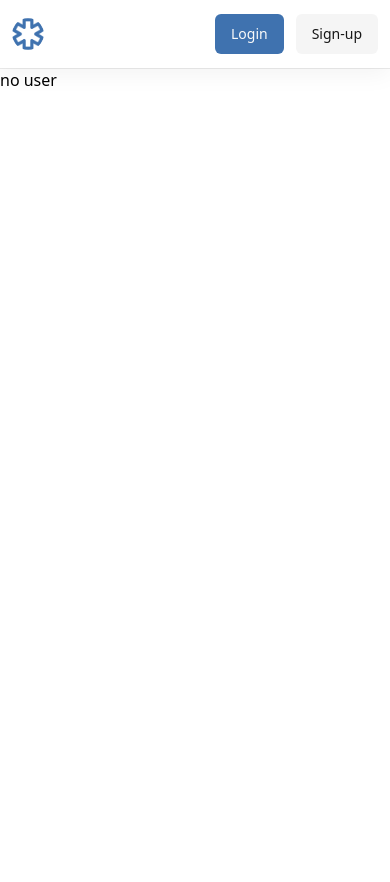
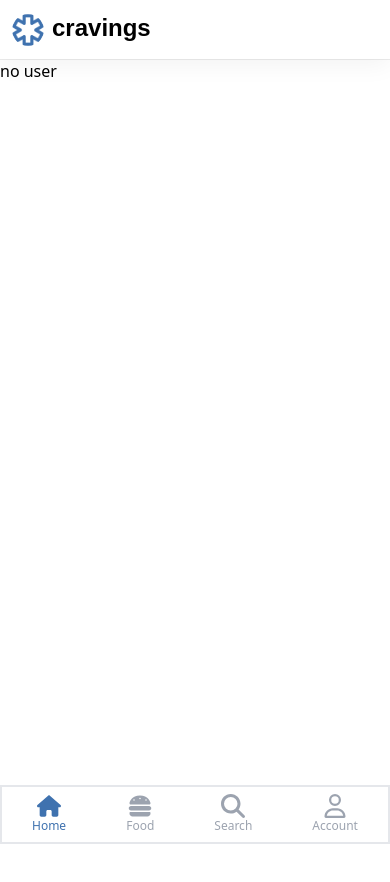
Before and after one commit to Envoy-VC/cravings, a Next.js app: page / in a window 390 px wide. Shown: the top 882 px of the page. Before the commit the page ends 844 px from the top, so only its background shows below. Built offline with nearby package versions, Linux system fonts and the light colour scheme; no server answers.

Commit message:
chore: add mobile responsive navbar

```diff
--- a/package.json
+++ b/package.json
@@ -23,6 +23,7 @@
     "react": "18.2.0",
     "react-dom": "18.2.0",
     "react-icons": "^5.0.1",
+    "sharp": "^0.33.2",
     "tailwind-merge": "^2.2.0",
     "tailwindcss-animate": "^1.0.7",
     "zod": "^3.22.4"
--- a/src/app/layout.tsx
+++ b/src/app/layout.tsx
@@ -2,6 +2,8 @@ import '~/styles/globals.css';
 import { ClerkProvider } from '@clerk/nextjs';
 
 import { GeistSans } from 'geist/font/sans';
+import { Navbar } from '~/components/common';
+import MobileNavbar from '~/components/common/navbar/mobile';
 
 export const metadata = {
   title: 'Create T3 App',
@@ -17,7 +19,13 @@ export default function RootLayout({
   return (
     <html lang='en'>
       <body className={`font-sans ${GeistSans.variable}`}>
-        <ClerkProvider>{children}</ClerkProvider>
+        <ClerkProvider>
+          <div className='py-[7dvh]'>
+            <Navbar />
+            {children}
+            <MobileNavbar />
+          </div>
+        </ClerkProvider>
       </body>
     </html>
   );
--- a/src/app/page.tsx
+++ b/src/app/page.tsx
@@ -1,19 +1,17 @@
 import React from 'react';
-import { Navbar } from '~/components/common';
 import { currentUser, SignOutButton } from '@clerk/nextjs';
 
 const Home = async () => {
   const user = await currentUser();
   return (
     <>
-      <Navbar />
       {user && (
         <div className=''>
           Welcome {user.firstName} {user.lastName}
           <SignOutButton />
         </div>
       )}
-      {!user && <div className=''>no user</div>}
+      {!user && <div className='h-[400vh]'>no user</div>}
     </>
   );
 };
--- a/src/components/common/navbar/index.tsx
+++ b/src/components/common/navbar/index.tsx
@@ -1,49 +1,14 @@
+'use client';
+
 import React from 'react';
-import Image from 'next/image';
-import Link from 'next/link';
+import { usePathname } from 'next/navigation';
 
-import { currentUser, SignOutButton } from '@clerk/nextjs';
+import WebNavbar from './web';
 
-import { Button } from '~/components/ui/button';
-
-// Assets
-import { CravingsLogo } from '~/assets';
-
-const Navbar = async () => {
-  const user = await currentUser();
-  return (
-    <div className='navbar h-[8vh] px-3'>
-      <div className='mx-auto flex h-full max-w-screen-2xl items-center justify-between'>
-        <div className='flex flex-row items-center'>
-          <Image
-            src={CravingsLogo}
-            alt='Cravings Logo'
-            width={32}
-            height={32}
-            className='rounded-full'
-          />
-          <div className='font-sunday mb-1 ml-2 hidden text-2xl font-semibold sm:block sm:text-3xl md:text-[2.2rem]'>
-            cravings
-          </div>
-        </div>
-        {user ? (
-          <div className='flex gap-2'>
-            {user.firstName}
-            <SignOutButton />
-          </div>
-        ) : (
-          <div className='flex items-center gap-3'>
-            <Button asChild variant='primary'>
-              <Link href='/login'>Login</Link>
-            </Button>
-            <Button asChild variant='secondary'>
-              <Link href='/sign-up'>Sign-up</Link>
-            </Button>
-          </div>
-        )}
-      </div>
-    </div>
-  );
+const Navbar = () => {
+  const pathname = usePathname();
+  if (pathname === '/login' || pathname === '/sign-up') return <></>;
+  return <WebNavbar />;
 };
 
 export default Navbar;
--- /dev/null
+++ b/src/components/common/navbar/mobile/index.tsx
@@ -0,0 +1,14 @@
+import React from 'react';
+import NavItems from './item';
+
+const MobileNavbar = () => {
+  return (
+    <div className='fixed bottom-0 block h-[7dvh] w-full border-2 bg-white sm:hidden'>
+      <div className='flex h-full flex-row items-center justify-around'>
+        <NavItems />
+      </div>
+    </div>
+  );
+};
+
+export default MobileNavbar;
--- /dev/null
+++ b/src/components/common/navbar/mobile/item.tsx
@@ -0,0 +1,79 @@
+'use client';
+
+import React from 'react';
+import { usePathname } from 'next/navigation';
+import Link from 'next/link';
+import clsx from 'clsx';
+
+// Icons
+import {
+  FaHouse,
+  FaBurger,
+  FaMagnifyingGlass,
+  FaRegUser,
+} from 'react-icons/fa6';
+
+import type { IconType } from 'react-icons';
+
+interface Props {
+  name: string;
+  icon: IconType;
+  link: string;
+}
+
+const NavItems = () => {
+  return (
+    <>
+      {navItems.map((item) => (
+        <NavItem
+          key={item.name}
+          name={item.name}
+          icon={item.icon}
+          link={item.link}
+        />
+      ))}
+    </>
+  );
+};
+
+const NavItem = ({ name, icon, link }: Props) => {
+  const pathname = usePathname();
+  const Icon = icon;
+  return (
+    <Link
+      href={link}
+      className={clsx(
+        'flex flex-col items-center justify-center',
+        pathname === link ? 'text-primary' : 'text-gray-400'
+      )}
+    >
+      <Icon className='text-2xl' />
+      <div className='text-xs'>{name}</div>
+    </Link>
+  );
+};
+
+const navItems = [
+  {
+    name: 'Home',
+    icon: FaHouse,
+    link: '/',
+  },
+  {
+    name: 'Food',
+    icon: FaBurger,
+    link: '/restaurants',
+  },
+  {
+    name: 'Search',
+    icon: FaMagnifyingGlass,
+    link: '/search',
+  },
+  {
+    name: 'Account',
+    icon: FaRegUser,
+    link: '/profile',
+  },
+];
+
+export default NavItems;
--- /dev/null
+++ b/src/components/common/navbar/web.tsx
@@ -0,0 +1,57 @@
+import React from 'react';
+import Image from 'next/image';
+import Link from 'next/link';
+
+import { currentUser, SignOutButton } from '@clerk/nextjs';
+
+import { Button } from '~/components/ui/button';
+
+// Assets
+import { CravingsLogo } from '~/assets';
+
+// Icons
+import { FaMagnifyingGlass } from 'react-icons/fa6';
+
+const WebNavbar = async () => {
+  const user = await currentUser();
+  return (
+    <div className='navbar fixed top-0 h-[7vh] w-full bg-white px-3'>
+      <div className='mx-auto flex h-full max-w-screen-2xl items-center justify-between'>
+        <div className='flex flex-row items-center'>
+          <Image
+            src={CravingsLogo}
+            alt='Cravings Logo'
+            width={32}
+            height={32}
+            className='rounded-full'
+          />
+          <div className='mb-1 ml-2 font-sunday text-2xl font-semibold sm:text-3xl md:text-[2.2rem]'>
+            cravings
+          </div>
+        </div>
+        <div className='hidden flex-row items-center gap-3 sm:flex'>
+          <Link href='/search'>
+            <Button variant='link' className='flex items-center gap-2'>
+              <FaMagnifyingGlass />
+              Search
+            </Button>
+          </Link>
+          {user ? (
+            <SignOutButton />
+          ) : (
+            <>
+              <Button asChild variant='primary'>
+                <Link href='/login'>Login</Link>
+              </Button>
+              <Button asChild variant='secondary'>
+                <Link href='/sign-up'>Sign-up</Link>
+              </Button>
+            </>
+          )}
+        </div>
+      </div>
+    </div>
+  );
+};
+
+export default WebNavbar;
```
Also changed, not shown: 1 other file (tests, documents, lock files or other folders).
